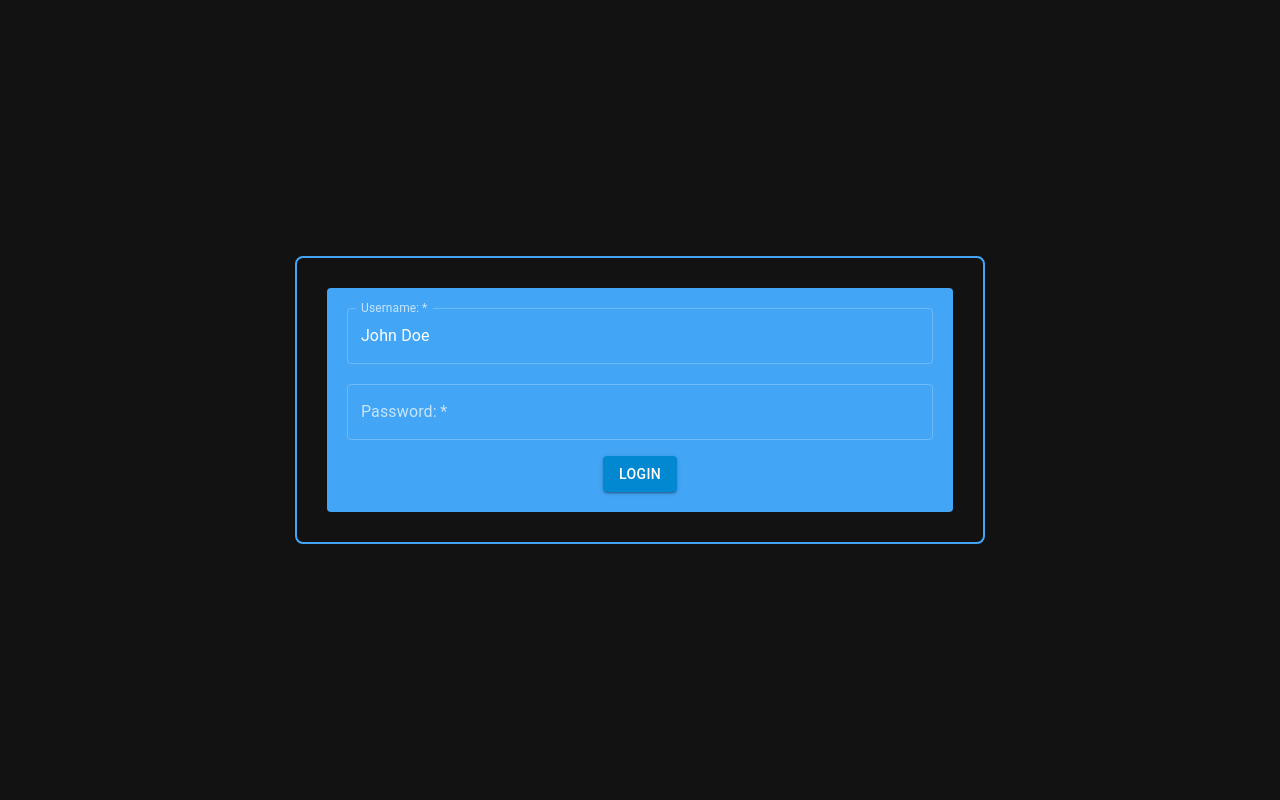
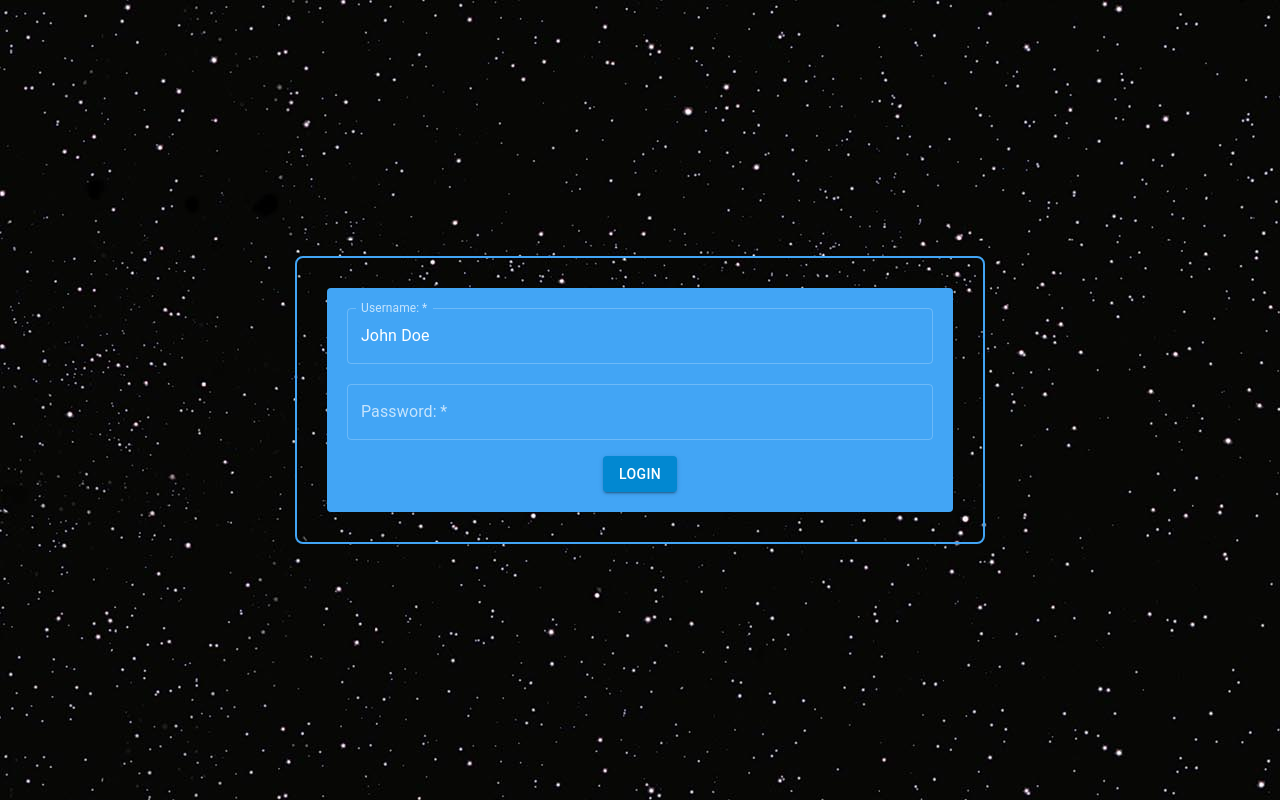
Before and after one commit to squaloIT/star-wars-test, a React (Create React App) app: page /login in a window 1280 px wide. Built offline with nearby package versions, Linux system fonts and the light colour scheme.

Commit message:
feat: added background image to the app that looks more like star wars

```diff
--- a/src/App.tsx
+++ b/src/App.tsx
@@ -4,6 +4,8 @@ import { ThemeProvider, createTheme } from "@mui/material/styles";
 import CssBaseline from "@mui/material/CssBaseline";
 import Container from "@mui/material/Container";
 import { Login } from "./components/Login/Login";
+// I could change tsconfig, but I hate to do it :)
+const Image = require('./assets/background.jfif');
 
 const darkTheme = createTheme({
   palette: {
@@ -22,7 +24,7 @@ function App() {
 
   return (
     <ThemeProvider theme={darkTheme}>
-      <Container maxWidth={false} disableGutters={true} sx={{height: '100vh'}}>
+      <Container maxWidth={false} disableGutters={true} sx={{height: '100vh', backgroundImage: `url(${Image})`}}>
         <CssBaseline />
         <Routes>
           <Route path="/" element={redirectToLogin} />
```
Also changed, not shown: src/assets/background.jfif (added).
